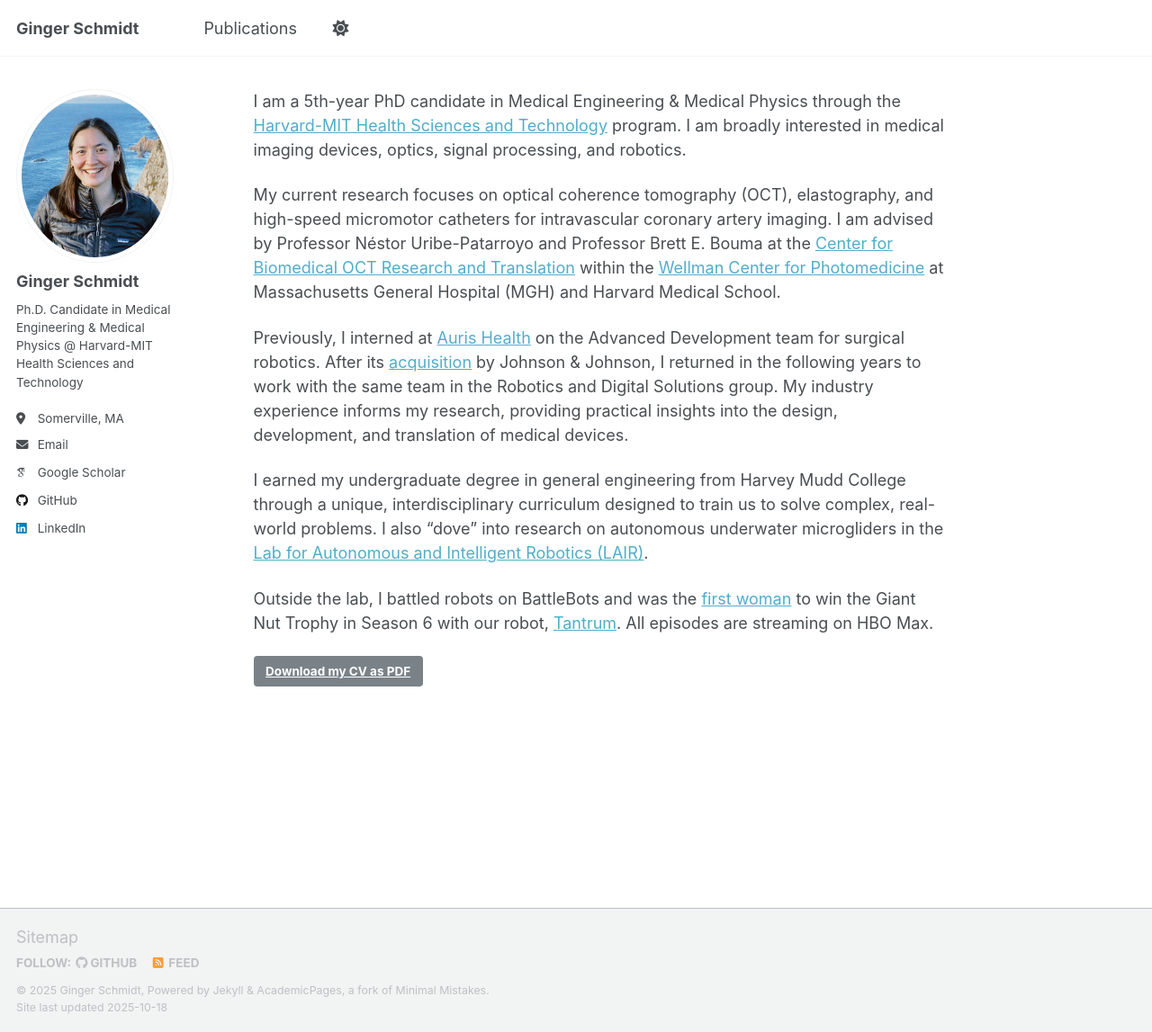
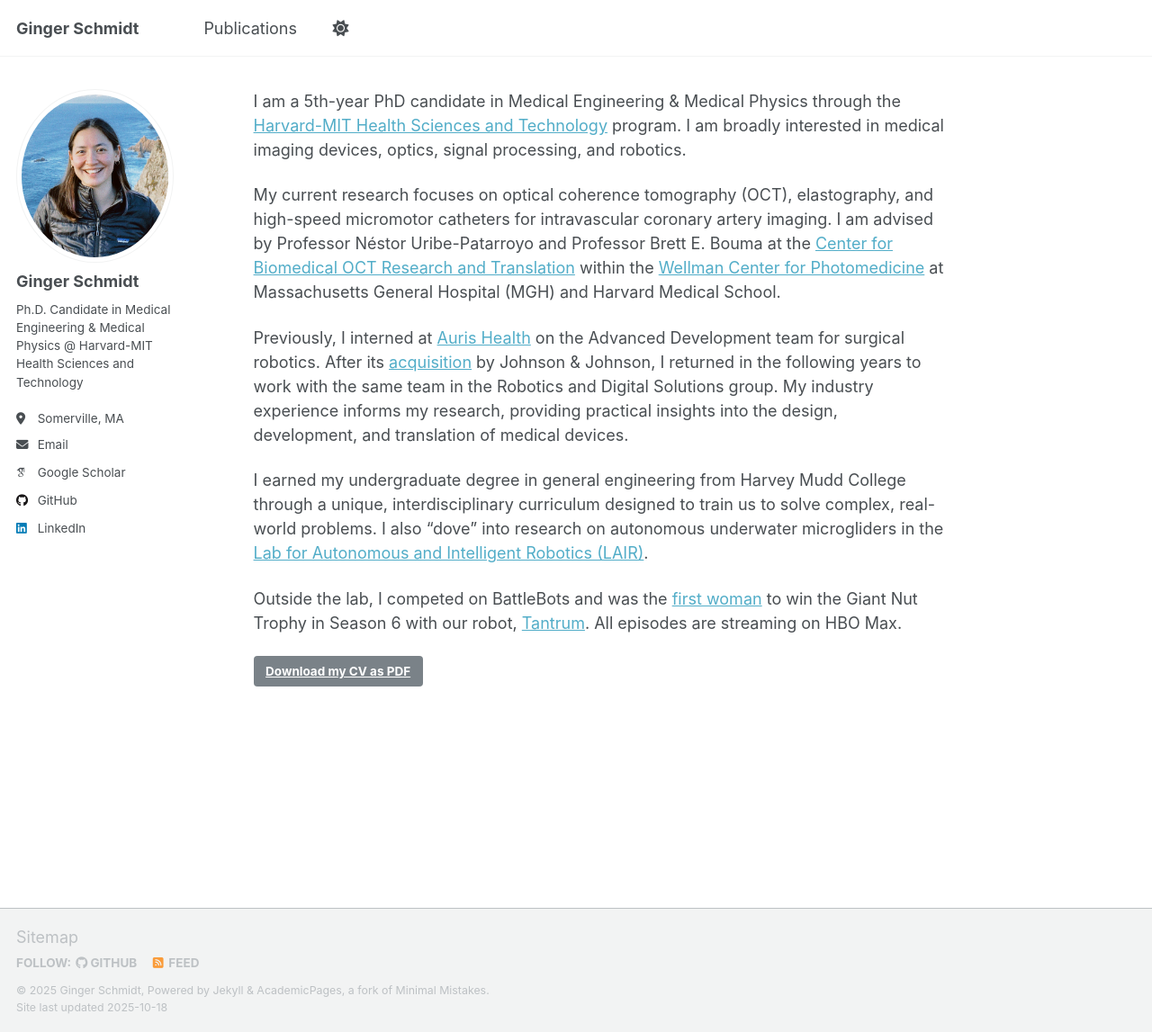
Before and after one commit to gingerschmidt/gingerschmidt.github.io, a Jekyll site: the page built from _pages/about.md, in a window 1280 px wide and 1147 px high. Shown: the whole window at 90% size. Built offline with Jekyll 4.4.1, drawn with Linux system fonts in a browser that asks for light colours; some web fonts are replaced; a script that is not in the unit is left out.

Commit message:
Update about.md

```diff
--- a/_pages/about.md
+++ b/_pages/about.md
@@ -14,7 +14,7 @@ Previously, I interned at [Auris Health](https://www.linkedin.com/company/aurish
 
 I earned my undergraduate degree in general engineering from Harvey Mudd College through a unique, interdisciplinary curriculum designed to train us to solve complex, real-world problems. I also "dove" into research on autonomous underwater microgliders in the [Lab for Autonomous and Intelligent Robotics (LAIR)](https://www.lair.hmc.edu/).
 
-Outside the lab, I battled robots on BattleBots and was the [first woman](https://news.mit.edu/2023/mit-women-historic-battlebots-runs-0208) to win the Giant Nut Trophy in Season 6 with our robot, [Tantrum](https://battlebots.fandom.com/wiki/Tantrum). All episodes are streaming on HBO Max.
+Outside the lab, I competed on BattleBots and was the [first woman](https://news.mit.edu/2023/mit-women-historic-battlebots-runs-0208) to win the Giant Nut Trophy in Season 6 with our robot, [Tantrum](https://battlebots.fandom.com/wiki/Tantrum). All episodes are streaming on HBO Max.
 
 <div class="cv-download-links">
   <a href="{{ base_path }}/files/Ginger_CV.pdf" class="btn btn--primary">Download my CV as PDF</a>
```
